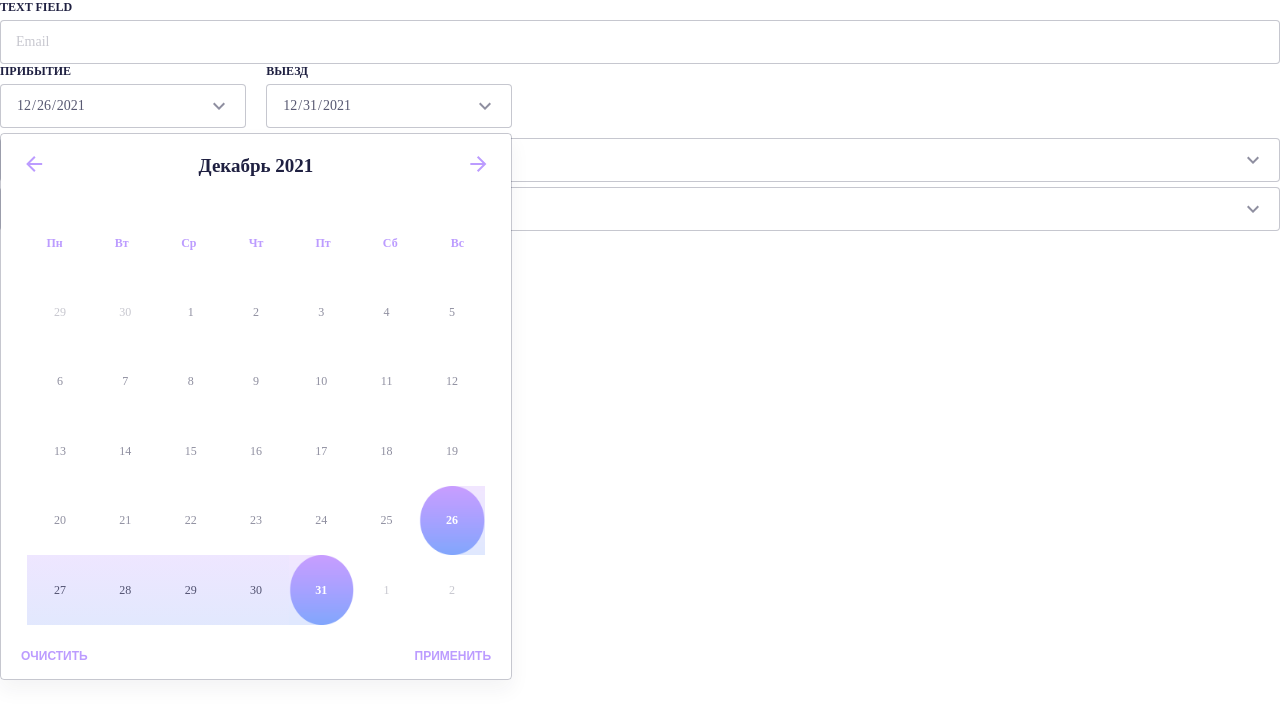
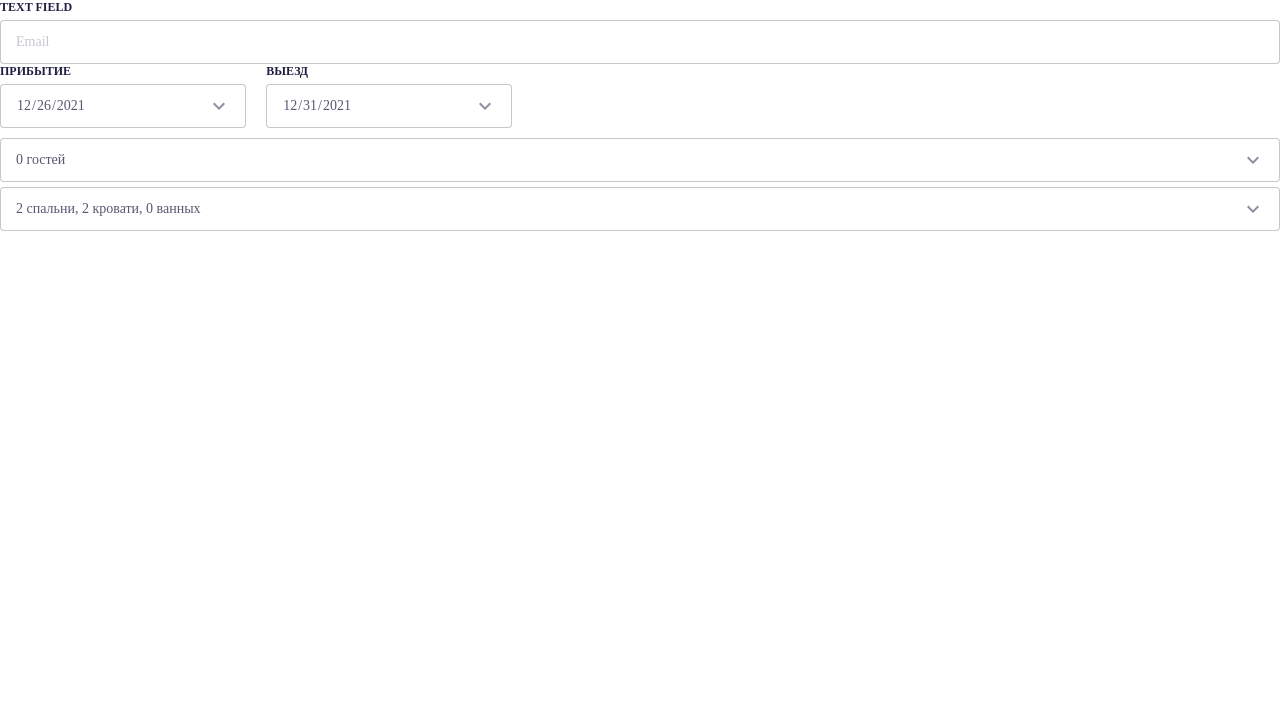
Before and after one commit to Ga11et/hotelBooking, a React (Create React App) app: page / in a window 1280 px wide. Shown: the top 718 px of the page. Built offline with nearby package versions, Linux system fonts and the light colour scheme.

Commit message:
added types for datePicker and dropDown components

```diff
--- a/src/components/datepicker/dateInput.module.css
+++ b/src/components/datepicker/dateInput.module.css
@@ -1,4 +1,5 @@
 .field{
+    width: 40%;
 }
 .field .dates{
     display: grid;
--- a/src/components/datepicker/dateInput.tsx
+++ b/src/components/datepicker/dateInput.tsx
@@ -17,10 +17,10 @@ type date = Date | null
 export const DateInput: FC<props> = ({ id }) => {
 
     const today = new Date()
-    const tomorow = new Date(today.getFullYear(), today.getMonth() + 1, today.getDay())
-    console.log(tomorow)
+    const tomorrow = new Date(today.getFullYear(), today.getMonth() + 1, today.getDay())
+    console.log(tomorrow)
 
-    const [dates, setDates] = useState<{start: date, end: date}>( () => ({ start: today, end: tomorow }))
+    const [dates, setDates] = useState<{start: date, end: date}>( () => ({ start: today, end: tomorrow }))
 
     const openDataPicker = () => {
         $('#' + id).slideDown(400, 'swing')
@@ -35,9 +35,9 @@ export const DateInput: FC<props> = ({ id }) => {
         setDates({ start: start, end: end })
     };
 
-    return <div className={css.field} style={{ width: '40%' }} >
+    return <div className={css.field} >
         <div className={css.dates}>
-            <Input value={dates.start != null ? format(dates.start, 'yyyy-MM-dd') : undefined}
+            <Input value={dates.start != null ? format(dates.start, 'yyyy-MM-dd') : format(today, 'yyyy-MM-dd')}
                 id="leftDateInput"
                 placeholder="ДД.ММ.ГГГГ"
                 readonly
@@ -46,7 +46,7 @@ export const DateInput: FC<props> = ({ id }) => {
                 onFocus={openDataPicker}
                 isWithIndicator
                 />
-            <Input value={dates.end != null ? format(dates.end, 'yyyy-MM-dd') : undefined}
+            <Input value={dates.end != null ? format(dates.end, 'yyyy-MM-dd') : format(tomorrow, 'yyyy-MM-dd')}
                 id="rightDateInput"
                 placeholder="ДД.ММ.ГГГГ"
                 type='date'
@@ -56,7 +56,7 @@ export const DateInput: FC<props> = ({ id }) => {
                 isWithIndicator
                 />
         </div>
-        <div id={id} className={css.datePickerContainer} >
+        <div id={id} className={css.datePickerContainer} style={{ display: 'none' }}  >
             <DatePicker
                     locale='ru'
                     selected={dates.start}
@@ -71,7 +71,7 @@ export const DateInput: FC<props> = ({ id }) => {
 
             <div className={css.buttons}>
                 {JSON.stringify(dates) !== JSON.stringify({ start: new Date(), end: null }) ? <button className={css.clear}
-                        onClick={() => setDates({ start: today, end: tomorow })}>
+                        onClick={() => setDates({ start: today, end: tomorrow })}>
                         очистить</button> : <div></div>}
                 <button className={css.apply}
                     onClick={closeDataPicker}>
--- a/src/components/dropdown/dropdown.tsx
+++ b/src/components/dropdown/dropdown.tsx
@@ -10,12 +10,15 @@ type props = {
 
 export const Dropdown: FC<props> = ({ type, id }) => {
 
-    const [itemsValue, setItemsValue] = useState(() => ({first: 2, second: 2, third: 0}))
+    const itemsStartValue = type === 'default' ? {first: 2, second: 2, third: 0} : {first: 0, second: 0, third: 0}
+    const buttonsStartValue = type === 'default' ? {first: false, second: false, third: true} : {first: true, second: true, third: true}
+
+    const [itemsValue, setItemsValue] = useState(() => itemsStartValue)
     const setItem1Value = (value: number) => setItemsValue( (actual) => ({ ...actual, first: value }))
     const setItem2Value = (value: number) => setItemsValue( (actual) => ({ ...actual, second: value }))
     const setItem3Value = (value: number) => setItemsValue( (actual) => ({ ...actual, third: value }))
 
-    const [buttonsDisabling, setButtonsDesabling] = useState( () => ({ first: false, second: false, third: true }))
+    const [buttonsDisabling, setButtonsDesabling] = useState( () => buttonsStartValue)
     const setButton1Disabled = (value: boolean) => setButtonsDesabling( (actual) => ({ ...actual, first: value }))
     const setButton2Disabled = (value: boolean) => setButtonsDesabling( (actual) => ({ ...actual, second: value }))
     const setButton3Disabled = (value: boolean) => setButtonsDesabling( (actual) => ({ ...actual, third: value }))
@@ -31,15 +34,24 @@ export const Dropdown: FC<props> = ({ type, id }) => {
         }, 600)
     }
     const clearOnClick = () => {
-        setItemsValue( (actual) => ({ ...actual, first: 2, second: 2, third: 0 }))
-        setButtonsDesabling( (actual) => ({ ...actual, first: false, second: false, third: true }))
+        setItemsValue( (actual) => ({ ...actual, first: 0, second: 0, third: 0 }))
+        setButtonsDesabling( (actual) => ({ ...actual, first: true, second: true, third: true }))
     }
+
+    const defaultValue = `${itemsValue.first} спальни, ${itemsValue.second} кровати, ${itemsValue.third} ванных`
+    const buttonsNumberValue = itemsValue.first + itemsValue.second + itemsValue.third
+    console.log(buttonsNumberValue)
+    const buttonsValueCondition = buttonsNumberValue % 10 > 4 || buttonsNumberValue % 10 === 0 || (buttonsNumberValue < 20 && buttonsNumberValue > 10)
+    console.log(buttonsValueCondition)
+    const buttonsModOneOption = buttonsNumberValue % 10 === 1 && (buttonsNumberValue > 20 || buttonsNumberValue < 10)
+    const buttonsStringValue = buttonsNumberValue.toString() + (buttonsModOneOption ? ' гость' : (buttonsValueCondition ? ' гостей' : ' гостя'))
+    console.log(buttonsStringValue)
 
     return <>
         <div className={css.dropbox}>
             <Input type='text'
-                placeholder="2 спальни, 2 кровати"
-                value={`${itemsValue.first} спальни, ${itemsValue.second} кровати, ${itemsValue.third} ванных`}
+                placeholder={type==='default' ? "2 спальни, 2 кровати, 0 ванных" : 'Сколько гостей'}
+                value={type==='default' ? defaultValue : buttonsStringValue}
                 onClick={inputOnClick}
                 readonly
                 isWithIndicator
@@ -50,17 +62,17 @@ export const Dropdown: FC<props> = ({ type, id }) => {
                 onMouseLeave={ type === 'buttons' ? undefined : applytOnClick }
                 >
 
-                <DropItem title="спальни"
+                <DropItem title={type==='default' ? "спальни" : 'взрослые'}
                     number={itemsValue.first}
                     setItemValue={setItem1Value}
                     isButtonDisabled={buttonsDisabling.first}
                     setButtonDisabling={setButton1Disabled} />
-                <DropItem title="кровати"
+                <DropItem title={type==='default' ? "кровати" : 'дети'}
                     number={itemsValue.second}
                     setItemValue={setItem2Value}
                     isButtonDisabled={buttonsDisabling.second}
                     setButtonDisabling={setButton2Disabled} />
-                <DropItem title="ванные комнаты"
+                <DropItem title={type==='default' ? "ванные комнаты" : 'младенцы'}
                     number={itemsValue.third}
                     setItemValue={setItem3Value}
                     isButtonDisabled={buttonsDisabling.third}
@@ -69,7 +81,7 @@ export const Dropdown: FC<props> = ({ type, id }) => {
                 {/* Buttons */}
 
                 {type === 'buttons' ? <div className={css.buttons}>
-                    {JSON.stringify(itemsValue) !== JSON.stringify({first: 2, second: 2, third: 0}) ? <button className={css.clear}
+                    {JSON.stringify(itemsValue) !== JSON.stringify({first: 0, second: 0, third: 0}) ? <button className={css.clear}
                             onClick={clearOnClick}>
                             очистить</button> : <div></div>}
                     <button className={css.apply}
--- a/src/index.css
+++ b/src/index.css
@@ -165,6 +165,7 @@ body {
   background: var(--green);
   border-radius: 50%;
   color: white;
+  font-weight: 700;
 }
 
 .react-datepicker__day--in-selecting-range:not(
@@ -219,18 +220,20 @@ body {
   background-size: 101% 101%;
 }
 .react-datepicker__day--keyboard-selected.react-datepicker__day--in-selecting-range,
-.react-datepicker__day--keyboard-selected.react-datepicker__day--range-end{
+.react-datepicker__day--in-range:hover.react-datepicker__day--range-end{
   border-radius: 0px;
   background: url('./assets/hoverInEndRange.png');
   background-repeat: no-repeat;
   background-position: center;
   background-size: 101% 101%;
 }
-.react-datepicker__day--in-range:hover.react-datepicker__day--range-end{
-  background: url('./assets/hoverInEndRange.png');
+.react-datepicker__day--keyboard-selected.react-datepicker__day--range-end{
+  color: white;
+  font-weight: 700;
+  background: url('./assets/endInRange.png');
   background-repeat: no-repeat;
   background-position: center;
-  background-size: 101% 101%;
+  background-size: 100% 100%;
 }
 
 /* .react-datepicker__day--keyboard-selected,
```
